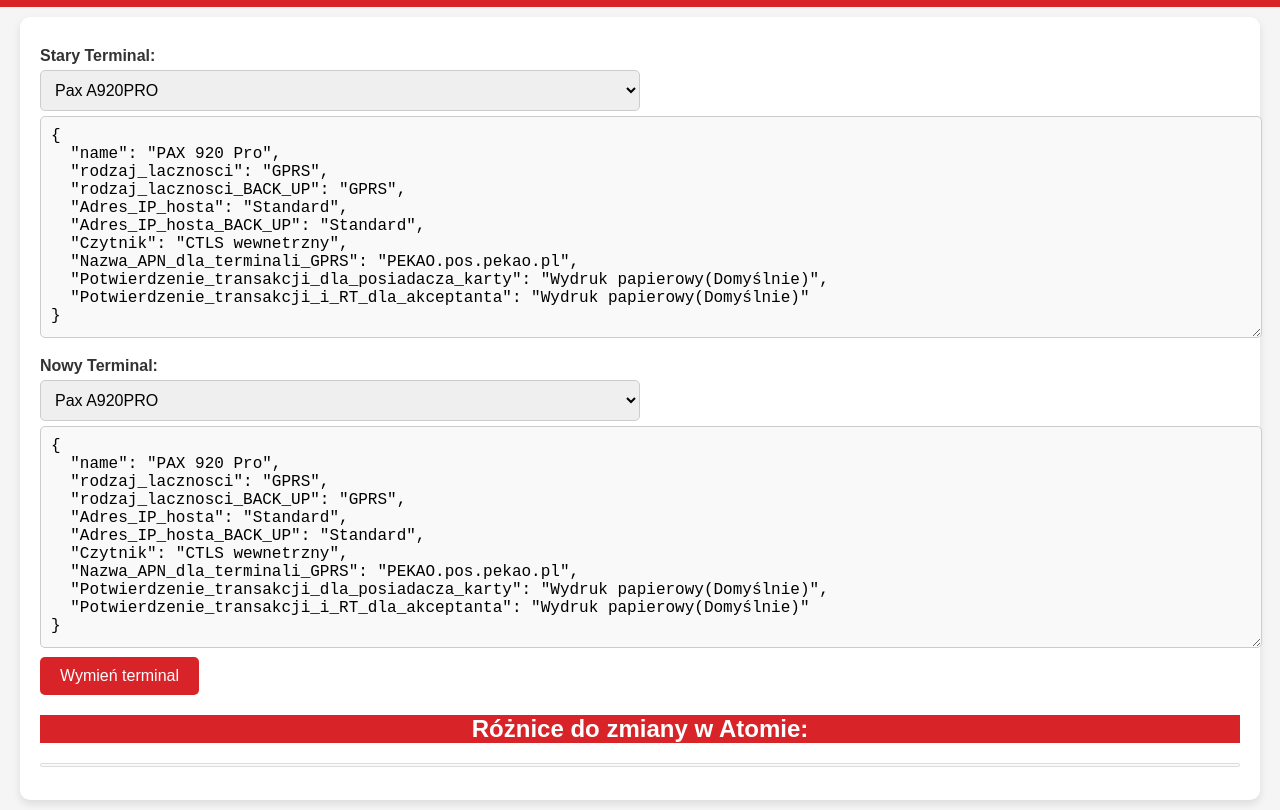
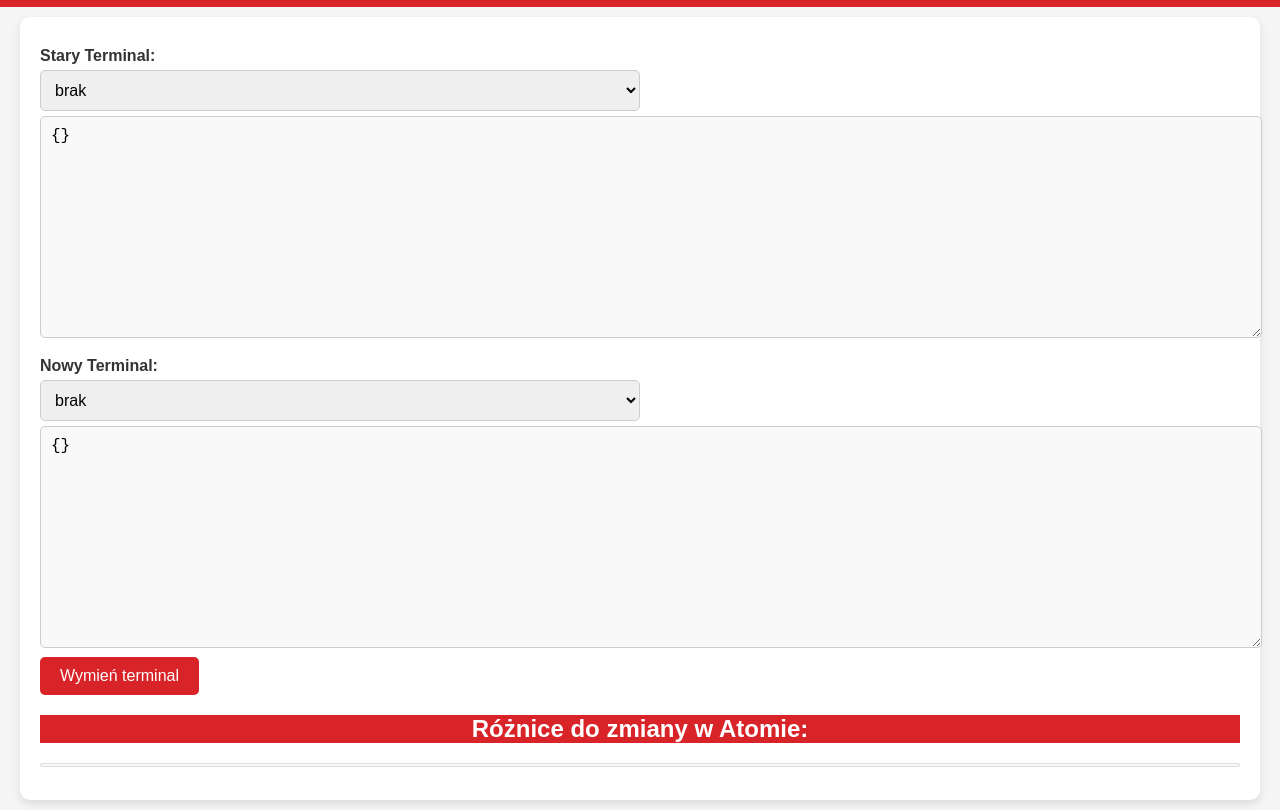
Before and after one commit to MikeZielony/pos, a plain HTML site: page index.html in a window 1280 px wide. Shown: the part 58-868 px from the top of the page. Drawn offline with Linux system fonts and the light colour scheme.

Commit message:
Update index.html

```diff
--- a/index.html
+++ b/index.html
@@ -103,6 +103,7 @@
 <main>
     <label for="object2">Stary Terminal:</label>
     <select id="object1" onchange="updateTextarea(1)">
+        <option value="brak">brak</option>
         <option value="PaxA920PRO">Pax A920PRO</option>
         <option value="PAX_920">PAX 920</option>
         <option value="IWL_220">IWL 220</option>
@@ -123,6 +124,7 @@
 
     <label for="object2">Nowy Terminal:</label>
     <select id="object2" onchange="updateTextarea(2)">
+        <option value="brak">brak</option>
         <option value="PaxA920PRO">Pax A920PRO</option>
         <option value="PAX_920">PAX 920</option>
         <option value="IWL_220">IWL 220</option>
@@ -147,6 +149,9 @@
 </main>
     <script>
         const examples = {
+            brak: {
+
+            },
             PaxA920PRO: {
                 name: "PAX 920 Pro",
                 rodzaj_lacznosci: "GPRS",
```
